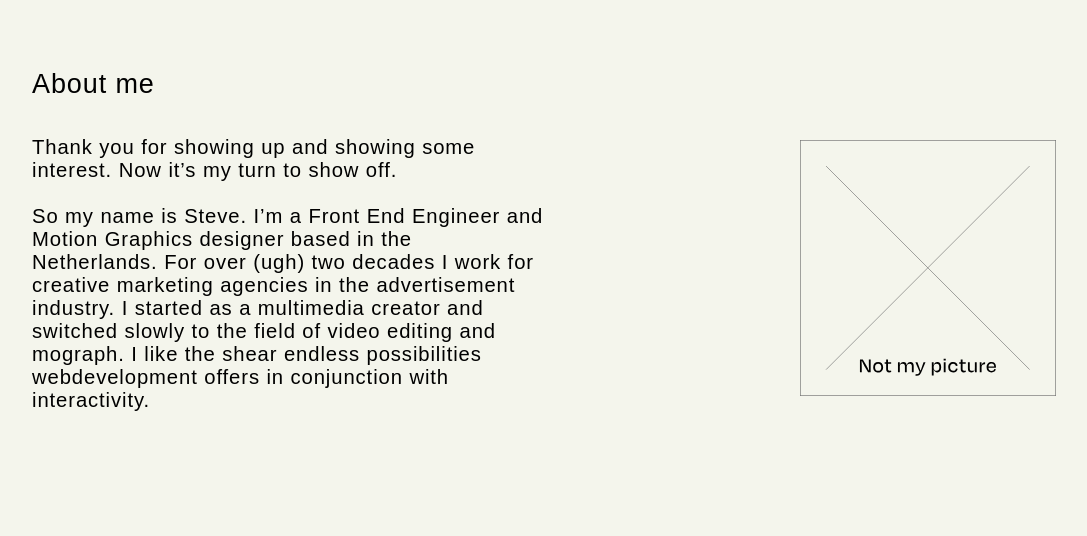
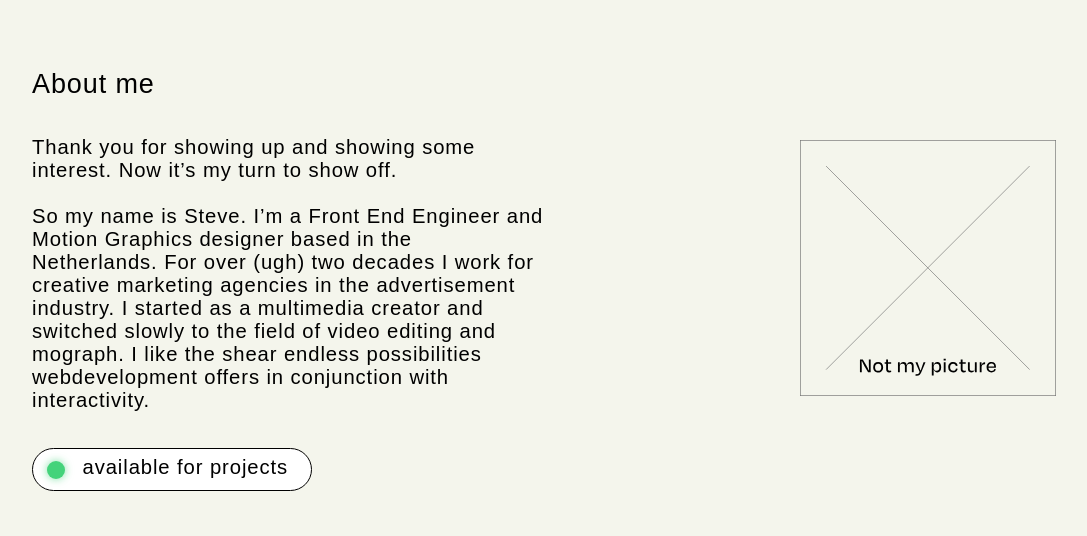
Before and after one commit to Stevotronic/PortfolioWebsite, a plain HTML site: page index.html in a window 1280 px wide. Shown: the part 164-700 px from the top of the page, without its empty margins (96-1183 px from the left). Drawn offline with Linux system fonts and the light colour scheme; a web font is replaced by a local one.

Commit message:
added availability button

```diff
--- a/index.html
+++ b/index.html
@@ -29,6 +29,10 @@
             <p>Thank you for showing up and showing some interest. Now it’s my turn to show off. </p>
             <br>
             <p>So my name is Steve. I’m a Front End Engineer and Motion Graphics designer based in the Netherlands. For over (ugh) two decades I work for creative marketing agencies in the advertisement industry. I started as a multimedia creator and switched slowly to the field of video editing and mograph. I like the shear endless possibilities webdevelopment offers in conjunction with interactivity.</p>
+            <a href="#contact" class="available">
+                <div class="circle green"></div>
+                <span>available for projects</span>
+            </a>
         </main>
         <figure>
             <svg xmlns="http://www.w3.org/2000/svg" width="398" height="398" viewBox="0 0 398 398">
--- a/style.css
+++ b/style.css
@@ -81,6 +81,43 @@ text-decoration: underline;
 
 #about main {
     width: 50%;
+}
+
+.available {
+    background-color: #fff;
+    border: 1px solid #000;
+    border-radius: 2rem;
+    margin-top: 2rem;
+    padding: 0.5rem 1.25rem 0.5rem 0.75rem;
+    display: inline-flex;
+    gap: 1rem;
+    align-items: center;
+}
+
+.available span {
+    position: relative;
+    bottom: 0.1rem;
+}
+
+a.available {
+    text-decoration: none;
+    color: #000;
+}
+
+.available:hover {
+    background-color: #000;
+    color: #fff;
+}
+
+.circle {
+    height: 1rem;
+    width: 1rem;
+    border-radius: 50%;
+}
+
+.green {
+    background-color: #44D37B;
+    filter: drop-shadow(0px 0px 0.25rem rgba(68, 211, 123, 0.7));
 }
 
 #about figure {
```
